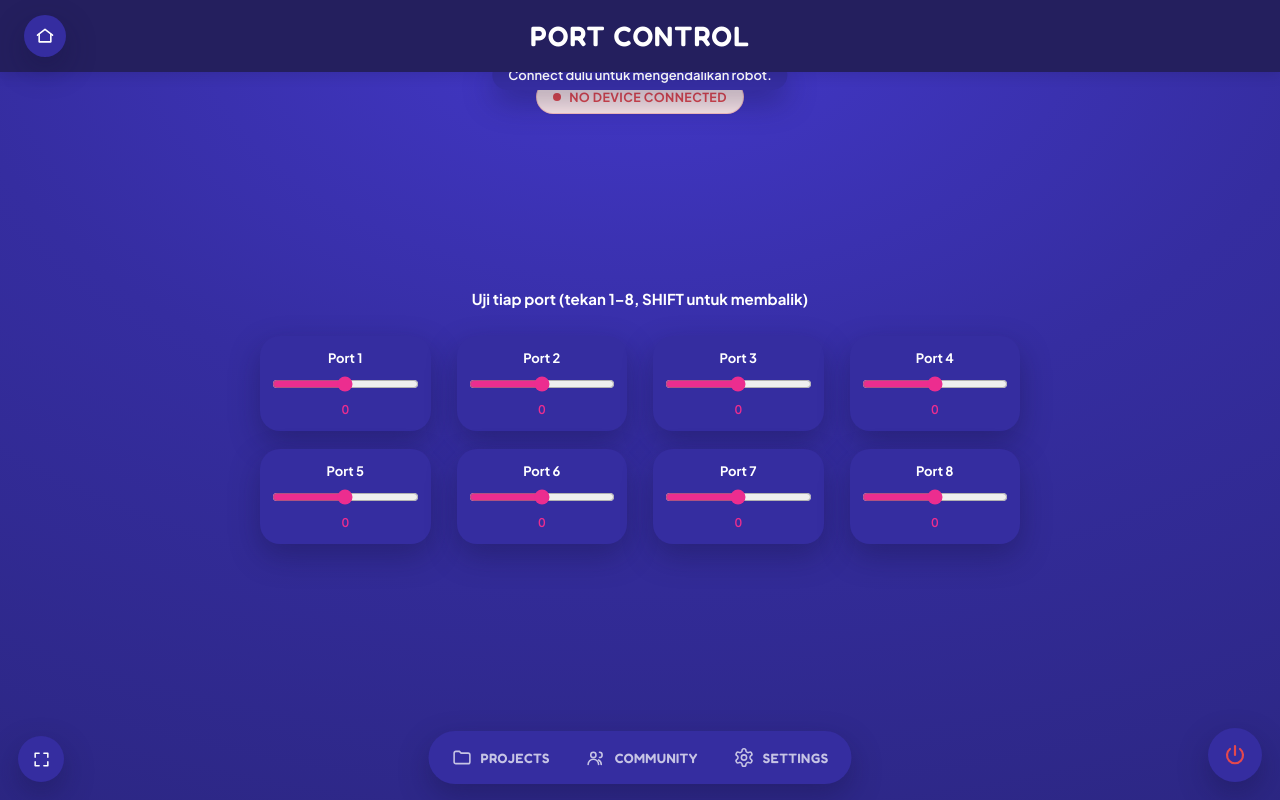
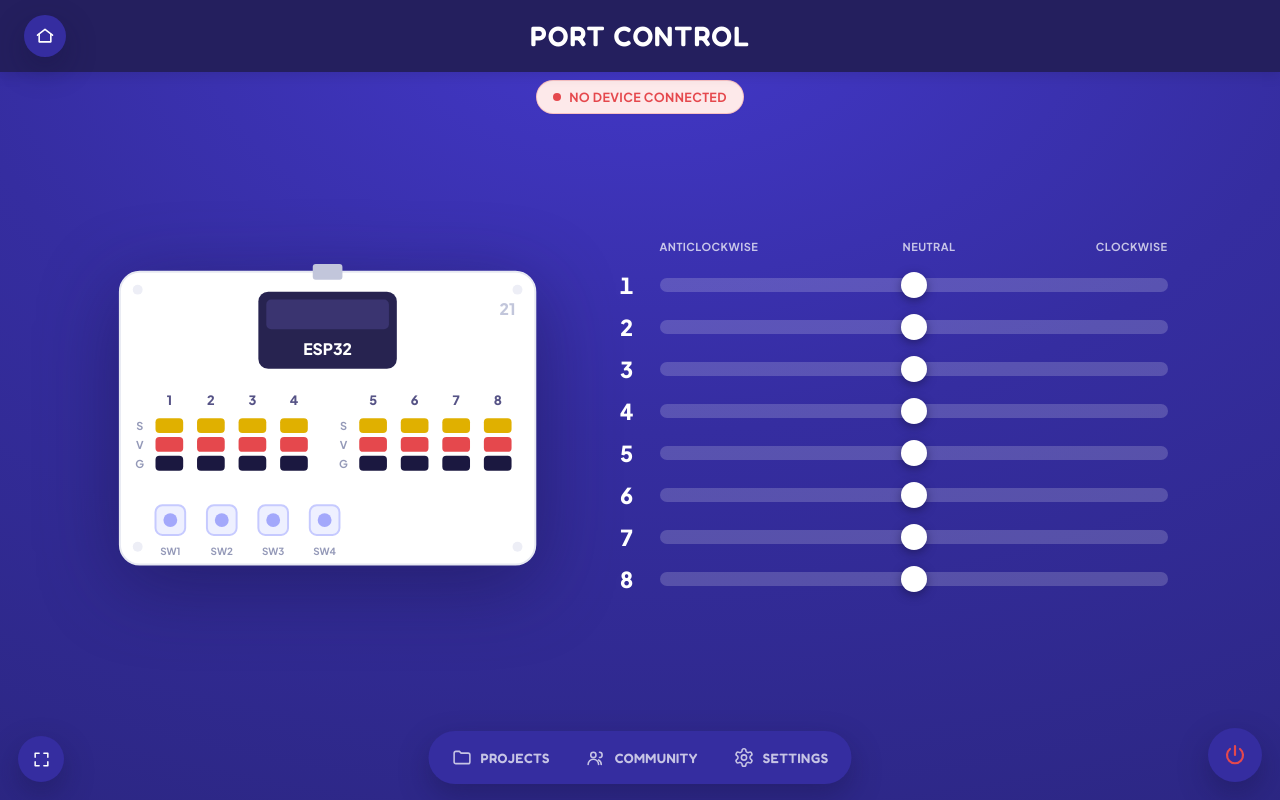
Before and after one commit to sudo-kachponz/robotku, a Next.js app: page /control/modes/port in a window 1280 px wide. Built offline with nearby package versions, Linux system fonts and the light colour scheme.

Commit message:
fix: Remove duplicate local ConnectHint pill so top ConnectionBadge is single source of truth notification

```diff
--- a/src/components/modes/BaseMode.tsx
+++ b/src/components/modes/BaseMode.tsx
@@ -12,7 +12,6 @@
 import { useEffect, useRef, useState } from 'react';
 import ControlLayout from '../control/ControlLayout';
 import HoldButton from './HoldButton';
-import ConnectHint from './ConnectHint';
 import RobotSprite from './RobotSprite';
 import { useDrive, useSettings } from '../../hooks/useDrive';
 import styles from '../../styles/ModeControls.module.css';
@@ -96,7 +95,6 @@ export default function BaseMode() {
 
   return (
     <ControlLayout title="Base Robot">
-      <ConnectHint />
       <div className={styles.baseWrap}>
         {/* ---- Robot stage ---- */}
         <div className={styles.stage} ref={stageRef}>
--- a/src/components/modes/ConnectHint.tsx
+++ b/src/components/modes/ConnectHint.tsx
@@ -6,7 +6,5 @@ import { useConnection } from '../../hooks/useConnection';
 import styles from '../../styles/ModeControls.module.css';
 
 export default function ConnectHint() {
-  const { connState } = useConnection();
-  if (connState === 'connected') return null;
-  return <div className={styles.connectHint}>Connect dulu untuk mengendalikan robot.</div>;
+  return null;
 }
--- a/src/components/modes/JoystickMode.tsx
+++ b/src/components/modes/JoystickMode.tsx
@@ -6,7 +6,6 @@
 
 import { useCallback, useEffect, useRef, useState } from 'react';
 import ControlLayout from '../control/ControlLayout';
-import ConnectHint from './ConnectHint';
 import { useDrive, useSettings } from '../../hooks/useDrive';
 import styles from '../../styles/ModeControls.module.css';
 
@@ -88,7 +87,6 @@ export default function JoystickMode() {
 
   return (
     <ControlLayout title="Joystick">
-      <ConnectHint />
       <div className={styles.wrap}>
         <div className={styles.joyStage}>
           <div
--- a/src/components/modes/PortMode.tsx
+++ b/src/components/modes/PortMode.tsx
@@ -1,15 +1,36 @@
 // src/components/modes/PortMode.tsx
 //
-// Port Control — 8 sliders (-100..100), live SET_PORT throttled ~20 Hz on change.
-// Keybinds: Digit1..8 drive that port full; hold SHIFT to invert direction.
+// Port Control — LARGE board illustration (left) + 8 full-width horizontal
+// sliders stacked vertically (right), each labeled 1–8 with Anticlockwise ·
+// Neutral · Clockwise direction labels. Slider range -100 (anticlockwise) …
+// 0 (neutral, center detent) … +100 (clockwise) with a center-out fill.
+//
+// Behaviour is unchanged: live SET_PORT throttled ~20 Hz on drag (forced send on
+// release), release snaps back to Neutral/0 (continuous-rotation servo), and
+// Digit1..8 drive that port full clockwise (hold SHIFT to invert → anticlockwise).
+// When a port is being driven its S/V/G row on the board lights up.
 
 import { useCallback, useEffect, useRef, useState } from 'react';
 import ControlLayout from '../control/ControlLayout';
-import ConnectHint from './ConnectHint';
 import { useDrive } from '../../hooks/useDrive';
 import styles from '../../styles/ModeControls.module.css';
 
 const THROTTLE_MS = 50; // ~20 Hz
+
+// Center-out fill colours (bright enough for the immersive indigo background).
+const CW = '#8085F4'; // clockwise → indigo
+const CCW = '#F265AE'; // anticlockwise → pink
+const TRACK = 'rgba(255,255,255,0.18)';
+
+// Build a center-out track background: coloured from the middle detent toward the
+// thumb, tinted by direction; the rest of the track stays light/gray.
+function fillBg(v: number): string {
+  const pct = 50 + v / 2; // -100→0%, 0→50%, +100→100%
+  const a = Math.min(50, pct);
+  const b = Math.max(50, pct);
+  const color = v >= 0 ? CW : CCW;
+  return `linear-gradient(to right, ${TRACK} 0 ${a}%, ${color} ${a}% ${b}%, ${TRACK} ${b}% 100%)`;
+}
 
 export default function PortMode() {
   const { setPort } = useDrive();
@@ -40,7 +61,7 @@ export default function PortMode() {
     [setPort, sendThrottled],
   );
 
-  // Digit1..8 keybinds (SHIFT = invert).
+  // Digit1..8 keybinds: drive full CLOCKWISE (+100); SHIFT = ANTICLOCKWISE (-100).
   useEffect(() => {
     const down = (e: KeyboardEvent) => {
       const m = /^Digit([1-8])$/.exec(e.code);
@@ -53,7 +74,7 @@ export default function PortMode() {
       const m = /^Digit([1-8])$/.exec(e.code);
       if (!m) return;
       e.preventDefault();
-      setValue(Number(m[1]), 0, true);
+      setValue(Number(m[1]), 0, true); // release → Neutral
     };
     window.addEventListener('keydown', down);
     window.addEventListener('keyup', up);
@@ -65,27 +86,44 @@ export default function PortMode() {
 
   return (
     <ControlLayout title="Port Control">
-      <ConnectHint />
-      <div className={styles.wrap}>
-        <div className={styles.sectionTitle}>Uji tiap port (tekan 1–8, SHIFT untuk membalik)</div>
-        <div className={styles.portGrid}>
+      <div className={styles.portLayout}>
+        {/* LEFT — board illustration (lights up the driven port row) */}
+        <div className={styles.portBoardCol}>
+          <PortBoard active={values.map((v) => v !== 0)} />
+        </div>
+
+        {/* RIGHT — 8 direction sliders */}
+        <div className={styles.portRows}>
+          <div className={styles.portHeader}>
+            <span />
+            <div className={styles.portHeaderLabels}>
+              <span>Anticlockwise</span>
+              <span>Neutral</span>
+              <span>Clockwise</span>
+            </div>
+          </div>
+
           {Array.from({ length: 8 }, (_, i) => {
             const port = i + 1;
             const v = values[i];
             return (
-              <div key={port} className={styles.portItem}>
-                <span className={styles.portLabel}>Port {port}</span>
+              <div key={port} className={styles.portRow}>
+                <span className={styles.portNum}>{port}</span>
+                <div className={styles.portTrackWrap}>
                   <input
                     className={styles.portSlider}
                     type="range"
                     min={-100}
                     max={100}
                     value={v}
+                    aria-label={`Port ${port} (kiri = anticlockwise, kanan = clockwise)`}
+                    style={{ background: fillBg(v) }}
                     onChange={(e) => setValue(port, Number(e.target.value))}
                     onPointerUp={() => setValue(port, 0, true)}
-                  onKeyUp={(e) => e.key === ' ' && setValue(port, 0, true)}
+                    onKeyUp={() => setValue(port, 0, true)}
                   />
-                <span className={styles.portValue}>{v}</span>
+                  <span className={styles.portDetent} aria-hidden="true" />
+                </div>
               </div>
             );
           })}
@@ -94,3 +132,107 @@ export default function PortMode() {
     </ControlLayout>
   );
 }
+
+/* ---------------------------------------------------------------------------
+ * PortBoard — clean top-view of the Robotku kit board. ESP32 module, USB, the
+ * S/V/G port headers for ports 1–4 and 5–8 (yellow/red/black), SW1–SW4 buttons
+ * and the "21" label. When active[port-1] is true, that port column glows.
+ * ------------------------------------------------------------------------- */
+function PortBoard({ active }: { active: boolean[] }) {
+  const S = '#E0B000'; // signal (yellow)
+  const V = '#E5484D'; // voltage (red)
+  const G = '#1B1840'; // ground (black)
+
+  const column = (port: number, x: number) => {
+    const on = active[port - 1];
+    return (
+      <g key={port} id={`port-${port}`}>
+        <rect
+          x={x - 6}
+          y={155}
+          width={40}
+          height={74}
+          rx={9}
+          fill={on ? 'rgba(129,133,244,0.28)' : 'transparent'}
+          stroke={on ? CW : 'transparent'}
+          strokeWidth={2}
+          style={{ transition: 'fill .15s ease, stroke .15s ease' }}
+        />
+        <text
+          x={x + 14}
+          y={149}
+          textAnchor="middle"
+          fontSize={13}
+          fontWeight={800}
+          fill={on ? CW : '#565386'}
+          style={{ transition: 'fill .15s ease' }}
+        >
+          {port}
+        </text>
+        <rect x={x} y={162} width={28} height={15} rx={4} fill={S} />
+        <rect x={x} y={181} width={28} height={15} rx={4} fill={V} />
+        <rect x={x} y={200} width={28} height={15} rx={4} fill={G} />
+      </g>
+    );
+  };
+
+  const legend = (bx: number) => (
+    <g fill="#9499B8" fontSize={11} fontWeight={700} textAnchor="middle">
+      <text x={bx} y={174}>S</text>
+      <text x={bx} y={193}>V</text>
+      <text x={bx} y={212}>G</text>
+    </g>
+  );
+
+  return (
+    <svg
+      className={styles.portBoardSvg}
+      viewBox="0 0 440 320"
+      role="img"
+      aria-label="Papan Robotku dengan port 1–8"
+    >
+      {/* PCB */}
+      <rect x={10} y={14} width={420} height={296} rx={20} fill="#FFFFFF" stroke="#E7E9F2" strokeWidth={2} />
+
+      {/* mounting holes */}
+      <circle cx={28} cy={32} r={5} fill="#EDEEF6" />
+      <circle cx={412} cy={32} r={5} fill="#EDEEF6" />
+      <circle cx={28} cy={292} r={5} fill="#EDEEF6" />
+      <circle cx={412} cy={292} r={5} fill="#EDEEF6" />
+
+      {/* USB */}
+      <rect x={205} y={6} width={30} height={16} rx={3} fill="#C2C6DB" />
+
+      {/* ESP32 module */}
+      <rect x={150} y={34} width={140} height={78} rx={10} fill="#272350" />
+      <rect x={158} y={42} width={124} height={30} rx={5} fill="#3A3470" />
+      <text x={220} y={98} textAnchor="middle" fontSize={16} fontWeight={800} fill="#FFFFFF">ESP32</text>
+
+      {/* "21" board marker */}
+      <text x={402} y={58} textAnchor="middle" fontSize={16} fontWeight={800} fill="#C2C6DB">21</text>
+
+      {/* Port headers — block A (1–4) */}
+      {legend(30)}
+      {column(1, 46)}
+      {column(2, 88)}
+      {column(3, 130)}
+      {column(4, 172)}
+
+      {/* Port headers — block B (5–8) */}
+      {legend(236)}
+      {column(5, 252)}
+      {column(6, 294)}
+      {column(7, 336)}
+      {column(8, 378)}
+
+      {/* SW1–SW4 tactile buttons */}
+      {[0, 1, 2, 3].map((i) => (
+        <g key={i}>
+          <rect x={46 + i * 52} y={250} width={30} height={30} rx={7} fill="#EEF0FF" stroke="#C6CAFF" strokeWidth={2} />
+          <circle cx={61 + i * 52} cy={265} r={7} fill="#A3A8FB" />
+          <text x={61 + i * 52} y={300} textAnchor="middle" fontSize={10} fontWeight={700} fill="#9499B8">SW{i + 1}</text>
+        </g>
+      ))}
+    </svg>
+  );
+}
--- a/src/components/modes/TankMode.tsx
+++ b/src/components/modes/TankMode.tsx
@@ -7,7 +7,6 @@
 import { useCallback, useEffect, useRef, useState } from 'react';
 import ControlLayout from '../control/ControlLayout';
 import HoldButton from './HoldButton';
-import ConnectHint from './ConnectHint';
 import { useDrive, useSettings } from '../../hooks/useDrive';
 import styles from '../../styles/ModeControls.module.css';
 
@@ -64,7 +63,6 @@ export default function TankMode() {
 
   return (
     <ControlLayout title="Tank Mode">
-      <ConnectHint />
       <div className={styles.wrap}>
         <div className={styles.tankStage}>
           <div className={styles.throttle}>
--- a/src/styles/ModeControls.module.css
+++ b/src/styles/ModeControls.module.css
@@ -105,41 +105,125 @@
   .baseWrap { flex-direction: column; }
 }
 
-/* ---- Port sliders ---- */
-.portGrid {
-  display: grid;
-  grid-template-columns: repeat(4, 1fr);
-  gap: 18px 26px;
-  width: min(760px, 92vw);
+/* ---- Port Control: board (left) + 8 direction sliders (right) ---- */
+.portLayout {
+  flex: 1;
+  display: flex;
+  align-items: center;
+  justify-content: center;
+  gap: clamp(28px, 5vw, 72px);
+  flex-wrap: wrap;
+  width: 100%;
 }
-@media (max-width: 640px) {
-  .portGrid { grid-template-columns: repeat(2, 1fr); }
+
+/* LEFT — large board illustration */
+.portBoardCol {
+  display: flex;
+  align-items: center;
+  justify-content: center;
 }
-.portItem {
+.portBoardSvg {
+  width: clamp(320px, 34vw, 480px);
+  height: auto;
+  filter: drop-shadow(0 18px 40px rgba(20, 16, 60, 0.45));
+}
+
+/* RIGHT — stacked slider rows */
+.portRows {
   display: flex;
   flex-direction: column;
+  gap: 14px;
+  width: min(560px, 44vw);
+}
+
+/* number column + track column shared grid */
+.portHeader,
+.portRow {
+  display: grid;
+  grid-template-columns: 34px 1fr;
   align-items: center;
-  gap: 8px;
-  background: var(--rk-surface-3);
-  border: none;
-  border-radius: var(--rk-r-lg);
-  padding: 14px 12px;
-  box-shadow: var(--rk-shadow);
+  gap: 14px;
 }
-.portLabel {
-  font-size: 13px;
+.portHeaderLabels {
+  display: flex;
+  justify-content: space-between;
+  font-size: 11px;
   font-weight: 700;
+  letter-spacing: 0.04em;
+  text-transform: uppercase;
+  color: var(--rk-on-muted);
+  padding: 0 2px 4px;
+}
+.portHeaderLabels span:nth-child(2) {
+  /* nudge Neutral to line up with the center detent */
+  transform: translateX(2px);
+}
+
+.portNum {
+  font-size: 22px;
+  font-weight: 800;
   color: var(--rk-on);
-}
-.portValue {
-  font-size: 12px;
-  font-weight: 600;
-  color: var(--rk-accent);
+  text-align: center;
   font-variant-numeric: tabular-nums;
 }
+
+.portTrackWrap {
+  position: relative;
+  display: flex;
+  align-items: center;
+}
+/* center Neutral detent */
+.portDetent {
+  position: absolute;
+  left: 50%;
+  top: 50%;
+  width: 2px;
+  height: 18px;
+  transform: translate(-50%, -50%);
+  background: rgba(255, 255, 255, 0.55);
+  border-radius: 2px;
+  pointer-events: none;
+}
+
 .portSlider {
+  -webkit-appearance: none;
+  appearance: none;
   width: 100%;
-  accent-color: var(--rk-accent);
+  height: 14px;
+  border-radius: var(--rk-r-pill);
+  background: rgba(255, 255, 255, 0.18); /* overridden inline (center-out fill) */
+  outline: none;
+  cursor: pointer;
+  touch-action: none;
+}
+.portSlider::-webkit-slider-thumb {
+  -webkit-appearance: none;
+  appearance: none;
+  width: 26px;
+  height: 26px;
+  border-radius: 50%;
+  background: #ffffff;
+  box-shadow: 0 3px 10px rgba(20, 16, 60, 0.5);
+  cursor: grab;
+  border: none;
+}
+.portSlider::-webkit-slider-thumb:active {
+  cursor: grabbing;
+}
+.portSlider::-moz-range-thumb {
+  width: 26px;
+  height: 26px;
+  border-radius: 50%;
+  background: #ffffff;
+  box-shadow: 0 3px 10px rgba(20, 16, 60, 0.5);
+  cursor: grab;
+  border: none;
+}
+
+@media (max-width: 900px) {
+  .portLayout { flex-direction: column; }
+  .portRows { width: min(560px, 92vw); }
+  .portBoardSvg { width: clamp(300px, 70vw, 440px); }
 }
 
 /* ---- Tank ---- */
```
Also changed, not shown: 1 other file (tests, documents, lock files or other folders). Lines whose indentation alone changed are shown as unchanged.
